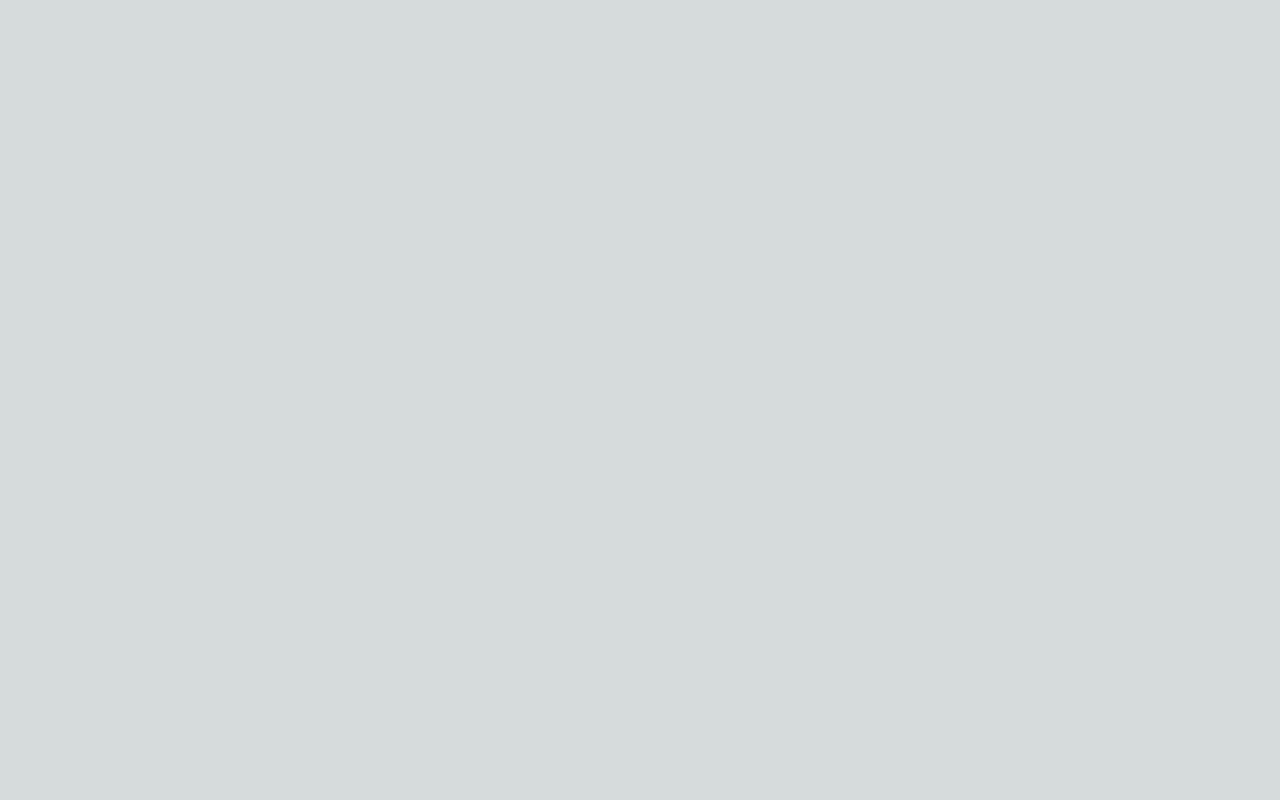
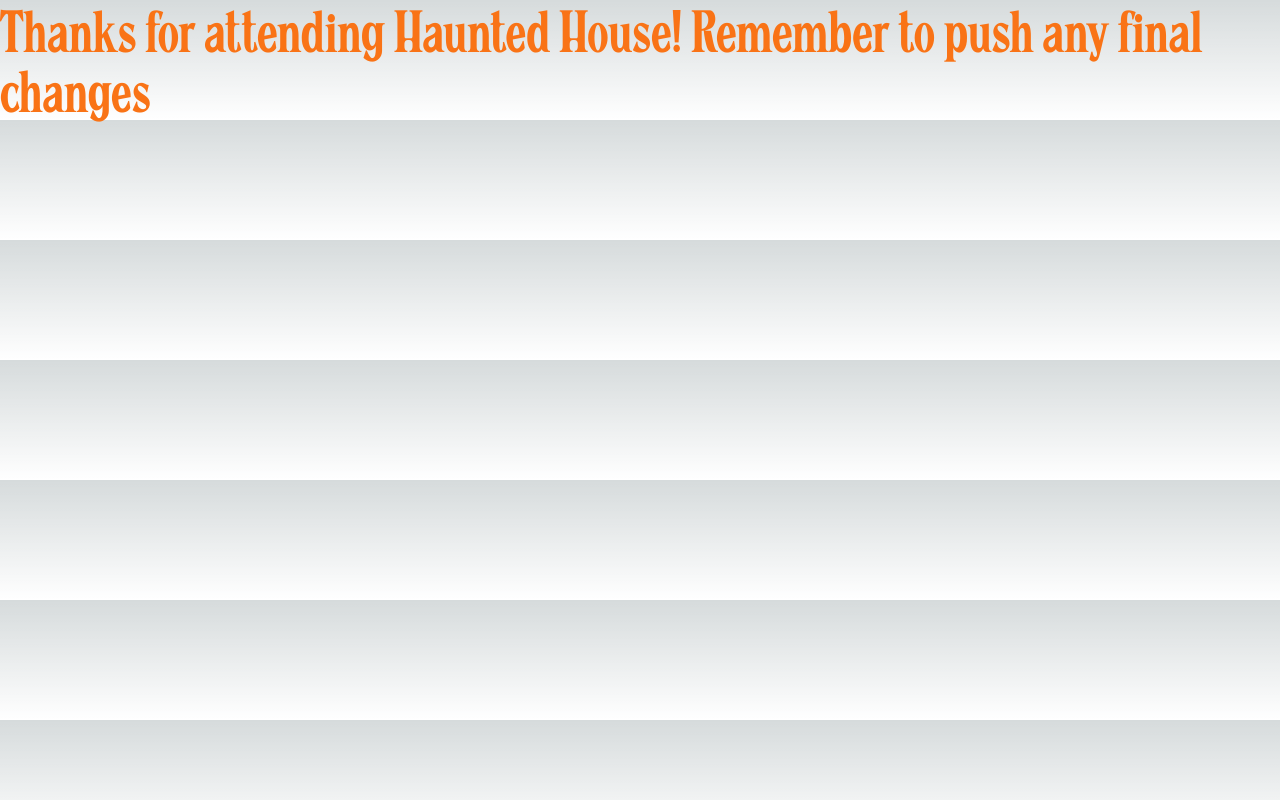
Before and after one commit to hackclub/hauntedhouse, a Next.js app: page /rooms/closing in a window 1280 px wide. Built offline with nearby package versions, Linux system fonts and the light colour scheme.

Commit message:
add return

```diff
--- a/pages/rooms/closing.tsx
+++ b/pages/rooms/closing.tsx
@@ -6,11 +6,13 @@ const clamp = (val: number, min: number, max: number) =>
   Math.min(Math.max(val, min), max);
 
 const Closing = () => {
-  <div>
-    <h1 className="text-6xl font-fright text-orange-500">
-      Thanks for attending Haunted House! Remember to push any final changes
-    </h1>
-  </div>;
+  return (
+    <div>
+      <h1 className="text-6xl font-fright text-orange-500">
+        Thanks for attending Haunted House! Remember to push any final changes
+      </h1>
+    </div>
+  );
 };
 
 export default Closing;
```
